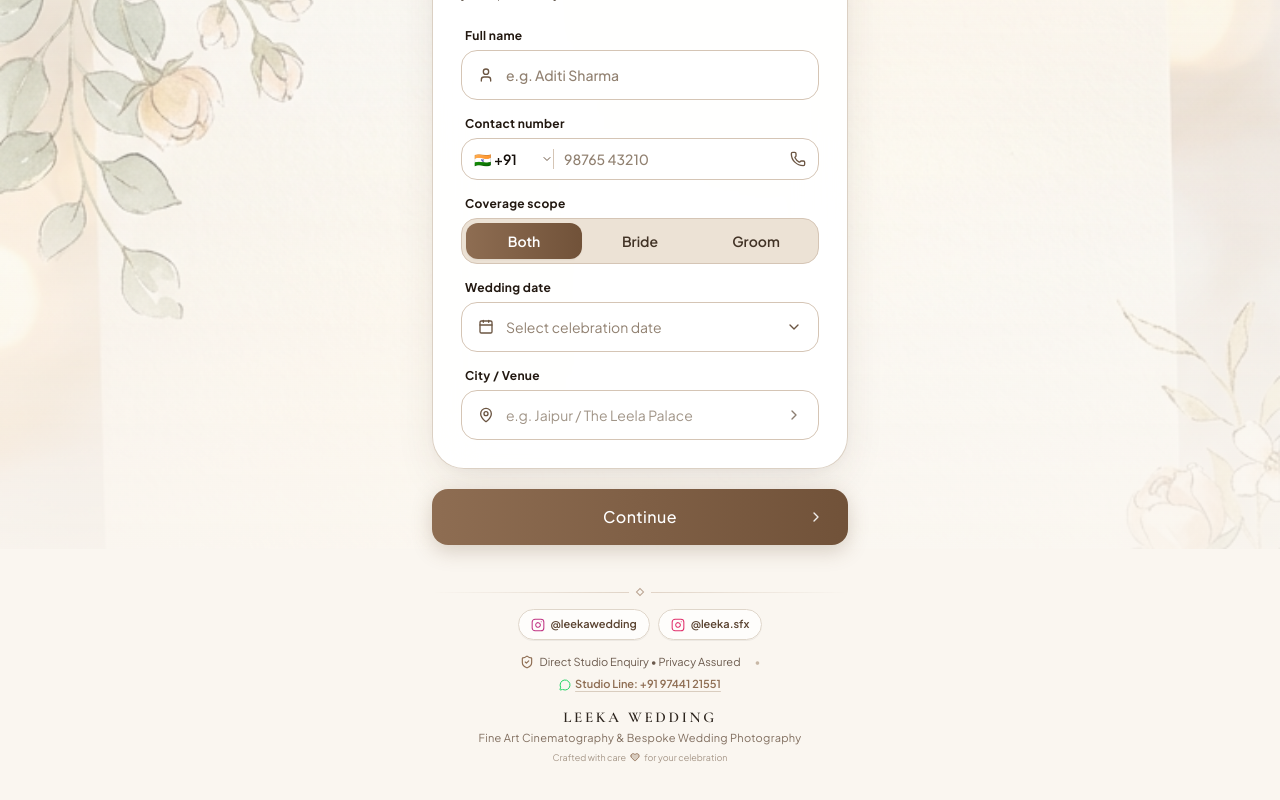
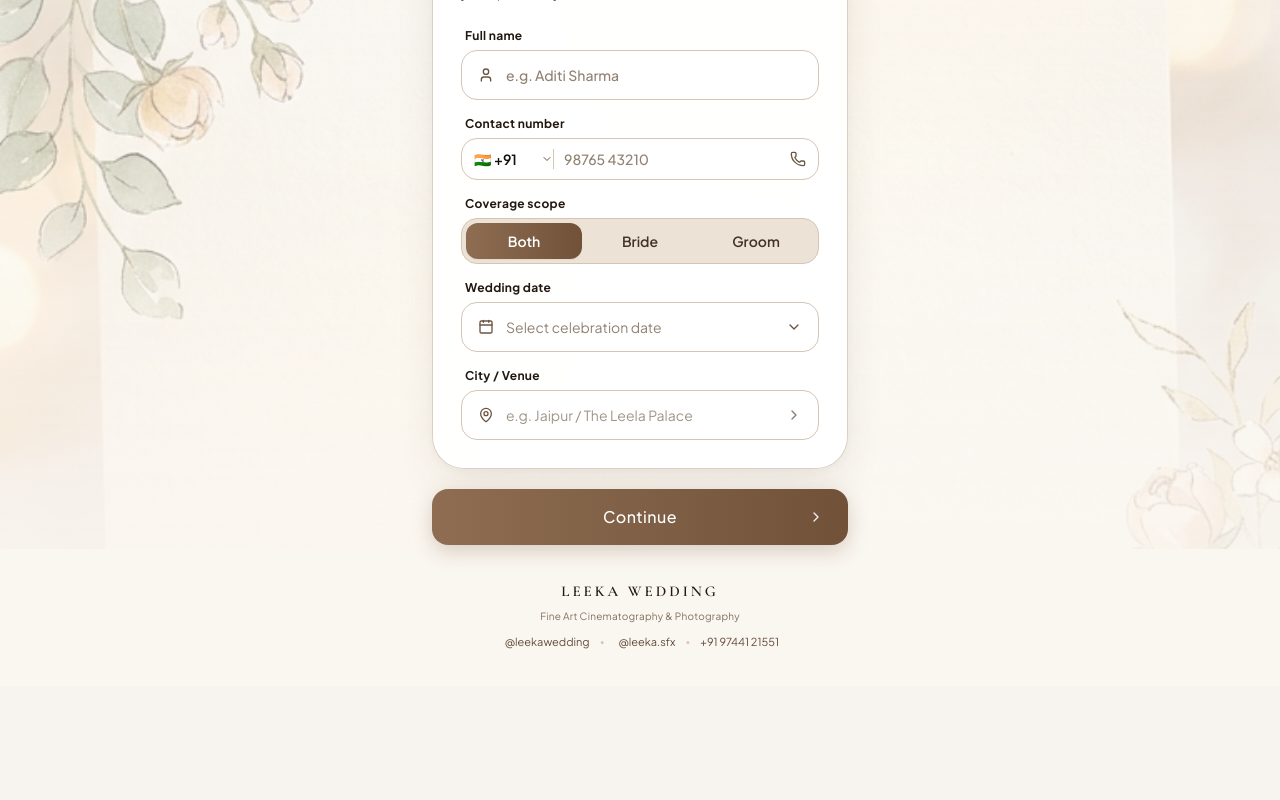
Before and after one commit to jellycutstudios-sudo/leeka, a React (Vite) app: page / in a window 1280 px wide. Shown: the part 251-1051 px from the top of the page. After the commit the page ends 937 px from the top, so only its background shows below. Built offline with nearby package versions, Linux system fonts and the light colour scheme.

Commit message:
Streamline footer to minimal luxury studio signature

```diff
--- a/src/components/Footer.tsx
+++ b/src/components/Footer.tsx
@@ -1,8 +1,7 @@
 import React from 'react';
-import { ShieldCheck, MessageCircle, Heart } from 'lucide-react';
 import { getBusinessWhatsAppNumber } from '../lib/whatsapp';
 
-const InstagramIcon: React.FC<{ className?: string }> = ({ className = 'w-3.5 h-3.5' }) => (
+const InstagramIcon: React.FC<{ className?: string }> = ({ className = 'w-3 h-3' }) => (
   <svg
     className={className}
     viewBox="0 0 24 24"
@@ -22,72 +21,49 @@ export const Footer: React.FC = () => {
   const rawNumber = getBusinessWhatsAppNumber();
 
   return (
-    <footer className="w-full mt-7 pt-4 pb-3 flex flex-col items-center gap-3.5 select-none">
-      {/* Delicate Gradient Divider with Diamond Accent */}
-      <div className="w-full flex items-center justify-center gap-2">
-        <span className="h-[1px] flex-1 bg-gradient-to-r from-transparent to-[#D5C5B5]/70" />
-        <span className="w-1.5 h-1.5 rotate-45 border border-[#8E6D52]/60 bg-[#FAF6F0]" />
-        <span className="h-[1px] flex-1 bg-gradient-to-l from-transparent to-[#D5C5B5]/70" />
-      </div>
+    <footer className="w-full mt-6 pt-3 pb-3 flex flex-col items-center gap-1.5 text-center select-none">
+      {/* Brand & Subtitle */}
+      <p className="font-editorial text-sm sm:text-[15px] font-semibold tracking-[0.2em] text-[#241A12] uppercase">
+        Leeka Wedding
+      </p>
+      <p className="text-[10px] text-[#827161] font-sans tracking-wide">
+        Fine Art Cinematography & Photography
+      </p>
 
-      {/* Social Portfolios: Instagram */}
-      <div className="flex items-center gap-2">
+      {/* Clean Single Row: Handles & Studio Line */}
+      <div className="flex flex-wrap items-center justify-center gap-x-2.5 gap-y-1 text-[11px] text-[#634E3C] pt-1">
         <a
           href="https://www.instagram.com/leekawedding/"
           target="_blank"
           rel="noopener noreferrer"
-          className="inline-flex items-center gap-1.5 px-3 py-1.5 rounded-full bg-white/75 hover:bg-white border border-[#DFD6CA] text-[11px] font-semibold text-[#5A4330] hover:text-[#1A140F] shadow-2xs hover:shadow-xs transition-all active:scale-95"
-          title="Leeka Wedding on Instagram"
+          className="inline-flex items-center gap-1 hover:text-[#1A140F] transition-colors"
         >
-          <InstagramIcon className="w-3.5 h-3.5 text-[#C13584]" />
+          <InstagramIcon className="text-[#8E6D52]" />
           <span>@leekawedding</span>
         </a>
+
+        <span className="text-[#D5C5B5] text-[9px]">•</span>
 
         <a
           href="https://www.instagram.com/leeka.sfx/"
           target="_blank"
           rel="noopener noreferrer"
-          className="inline-flex items-center gap-1.5 px-3 py-1.5 rounded-full bg-white/75 hover:bg-white border border-[#DFD6CA] text-[11px] font-semibold text-[#5A4330] hover:text-[#1A140F] shadow-2xs hover:shadow-xs transition-all active:scale-95"
-          title="Leeka SFX on Instagram"
+          className="inline-flex items-center gap-1 hover:text-[#1A140F] transition-colors"
         >
-          <InstagramIcon className="w-3.5 h-3.5 text-[#E1306C]" />
+          <InstagramIcon className="text-[#8E6D52]" />
           <span>@leeka.sfx</span>
         </a>
-      </div>
 
-      {/* Trust Reassurance & Direct Studio Line */}
-      <div className="w-full flex flex-wrap items-center justify-center gap-x-3.5 gap-y-1.5 text-[11px] text-[#6B5A4D]">
-        <div className="flex items-center gap-1.5">
-          <ShieldCheck className="w-3.5 h-3.5 text-[#8E6D52] shrink-0" />
-          <span>Direct Studio Enquiry • Privacy Assured</span>
-        </div>
-
-        <span className="text-[#C8B8A6] hidden sm:inline">•</span>
+        <span className="text-[#D5C5B5] text-[9px]">•</span>
 
         <a
           href={`https://wa.me/${rawNumber}?text=Hi%20Leeka%20Wedding%20Team%2C%20I%20have%20a%20quick%20question%20regarding%20booking.`}
           target="_blank"
           rel="noopener noreferrer"
-          className="inline-flex items-center gap-1 text-[#8E6D52] font-semibold hover:text-[#5C4532] transition-colors group cursor-pointer"
+          className="hover:text-[#1A140F] transition-colors"
         >
-          <MessageCircle className="w-3 h-3 text-[#25D366] shrink-0" />
-          <span className="underline underline-offset-3 decoration-[#8E6D52]/30 group-hover:decoration-[#8E6D52]">
-            Studio Line: +91 97441 21551
-          </span>
+          +91 97441 21551
         </a>
-      </div>
-
-      {/* Studio Signature & Branding */}
-      <div className="flex flex-col items-center gap-0.5 text-center">
-        <p className="font-editorial text-sm sm:text-[15px] font-semibold tracking-[0.18em] text-[#2D251E] uppercase">
-          Leeka Wedding
-        </p>
-        <p className="text-[10px] sm:text-[11px] text-[#806E5F] font-sans tracking-wide">
-          Fine Art Cinematography & Bespoke Wedding Photography
-        </p>
-        <p className="text-[9px] text-[#A69788] mt-0.5 font-sans flex items-center gap-1">
-          Crafted with care <Heart className="w-2.5 h-2.5 text-[#8E6D52] fill-[#8E6D52]/30 inline" /> for your celebration
-        </p>
       </div>
     </footer>
   );
```
